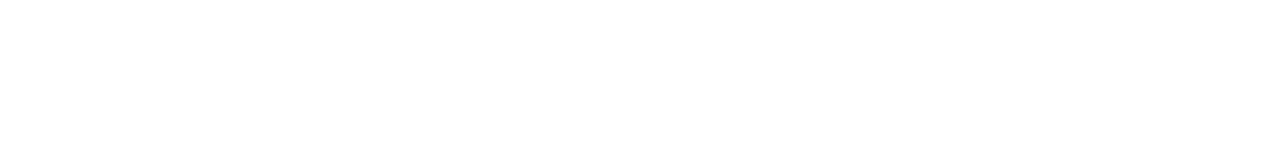
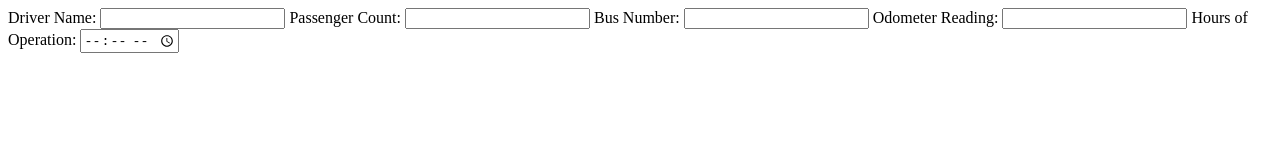
Before and after one commit to Ayden939/bus_operations_manager, a plain HTML site: page index.html in a window 1280 px wide. Drawn offline with Linux system fonts and the light colour scheme.

Commit message:
Add input for given fields
Fields are name, passenger count, bus number, odometer reading, hours of operation

```diff
--- a/index.html
+++ b/index.html
@@ -3,11 +3,30 @@
 <head>
     <meta charset="UTF-8">
     <meta name="viewport" content="width=device-width, initial-scale=1.0">
-    <title>Bus_Operations</title>
+    <title>Document</title>
 </head>
+<body>
+    <header>
 
-<body>
+    </header>
+    <main>
+        <div class="form-col">
+            <form id="form1" action="submit.php" method="post">
+                <label for="name">Driver Name: </label>
+                <input type="text" id="name" name="name" alt="Input box for drivers name.">
+                <label for="count">Passenger Count:</label>
+                <input type="number" id="count" name="count" alt="Input box for the count of passengers.">
+                <label for="num">Bus Number:</label>
+                <input type="number" id="num" name="num" alt="Input box for the bus number.">
+                <label for="odd">Odometer Reading:</label>
+                <input type="number" id="odd" name="odd" alt="Input box for the odometer reading.">
+                <label for="hours">Hours of Operation:</label>
+                <input type="time" id="hours" name="hours" alt="Input box for the hours of operation.">
+            </form>
+        </div>
+    </main>
+    <footer>
 
+    </footer>
 </body>
-
 </html>
```
